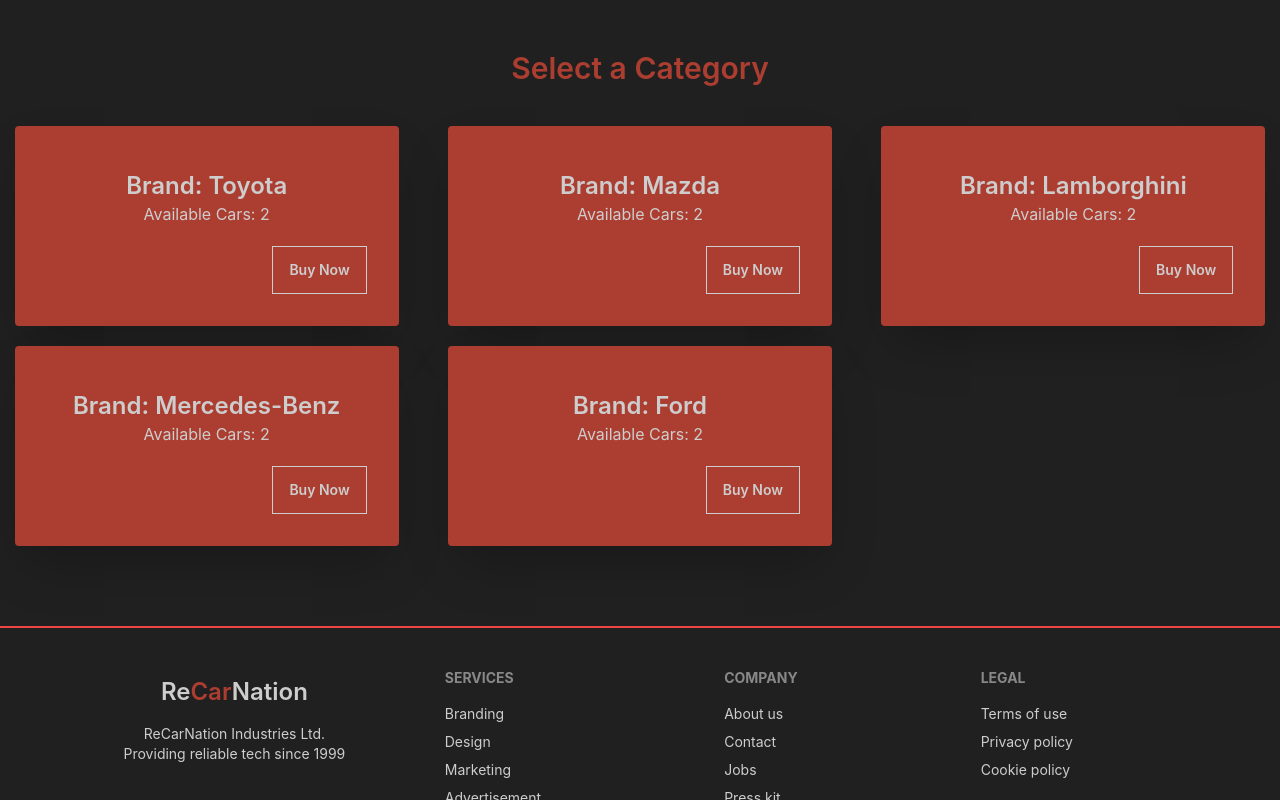
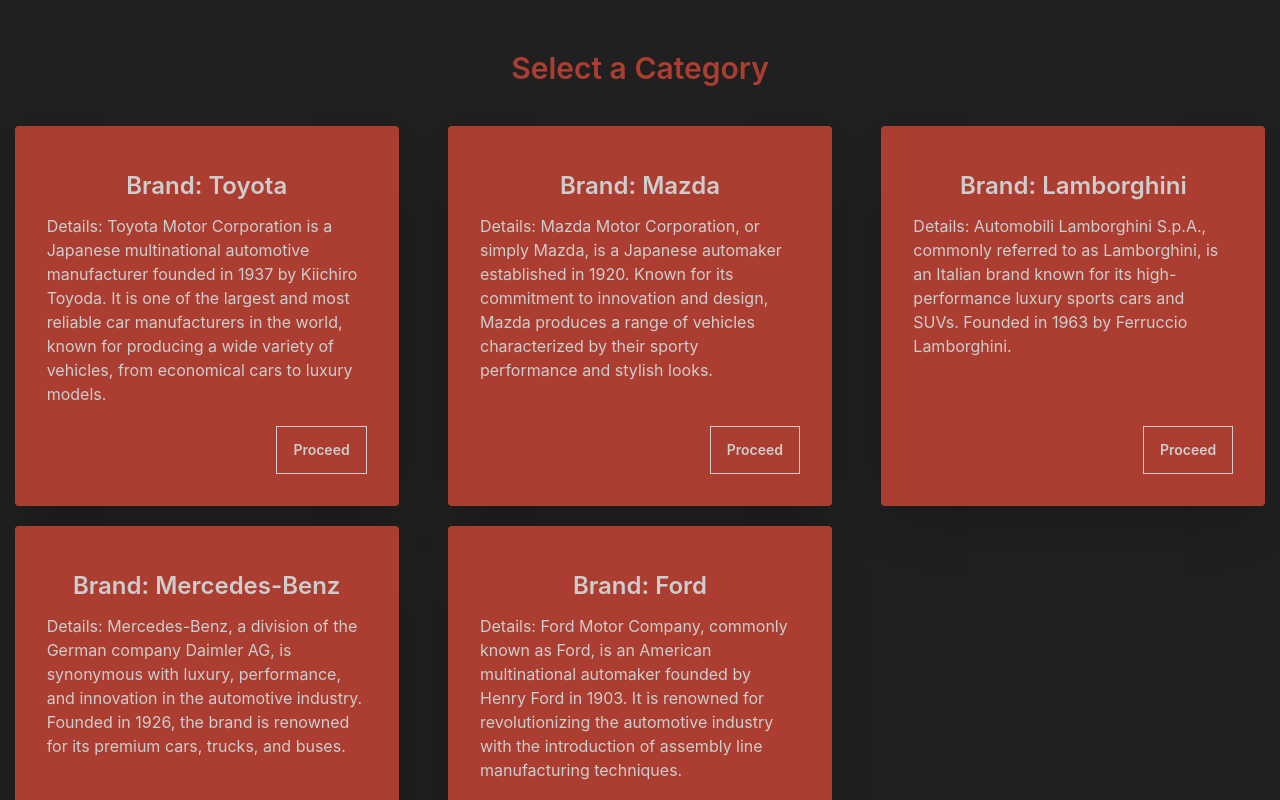
Before and after one commit to MasrulSakib/ReCarNation-react-client, a React (Create React App) app: page / in a window 1280 px wide. Shown: the part 1100-1900 px from the top of the page. Built offline with nearby package versions, Linux system fonts and the light colour scheme.

Commit message:
cars are now categorized by brand and details added

```diff
--- a/src/Routes/Routes.js
+++ b/src/Routes/Routes.js
@@ -2,6 +2,7 @@ import { createBrowserRouter } from 'react-router-dom';
 import Main from '../Layout/Main';
 import Home from '../Shared/Home/Home';
 import Blog from '../Shared/Blog/Blog';
+import CategorizedCars from '../Shared/Home/CarsCategory/CategorizedCars';
 
 
 export const router = createBrowserRouter([
@@ -11,11 +12,16 @@ export const router = createBrowserRouter([
         children: [
             {
                 path: '/',
-                element: <Home></Home>
+                element: <Home></Home>,
             },
             {
                 path: '/blog',
                 element: <Blog></Blog>
+            },
+            {
+                path: '/categorizedcars/:company',
+                element: <CategorizedCars></CategorizedCars>,
+                loader: ({ params }) => fetch(`http://localhost:5000/cars/${params.company}`)
             }
         ]
     }
--- /dev/null
+++ b/src/Shared/Home/CarsCategory/CarData.js
@@ -0,0 +1,30 @@
+import React from 'react';
+
+const CarData = ({ carData }) => {
+    const { name, location, seller_name, picture, resale_price, original_price, years_of_use, posted_time } = carData;
+    return (
+        <div className='md:container md:mx-auto mx-4'>
+            <div className="card md:w-[850px] md:h-[500px] lg:card-side bg-error shadow-xl mx-auto">
+                <figure><img className='w-[600px] h-full' src={picture} alt="Album" /></figure>
+                <div className="flex flex-col py-4 ps-4 justify-between">
+
+                    <div className=' text-left gap-0 p-0'>
+                        <h2 className="card-title mb-6">Model: {name}</h2>
+                        <p>Name: {seller_name}</p>
+                        <p>Location: {location}</p>
+                        <p>Selling Price: ${resale_price}</p>
+                        <p>Original Price: ${original_price}</p>
+                        <p>Used Around: {years_of_use} years</p>
+                        <p>Posted Time: {posted_time}</p>
+                    </div>
+
+                    <div className="flex justify-end me-5 mt-2 md:mt-0">
+                        <button className='btn btn-outline btn-ghost rounded-none'>PURCHASE</button>
+                    </div>
+                </div>
+            </div>
+        </div>
+    );
+};
+
+export default CarData;
--- a/src/Shared/Home/CarsCategory/CarsCategory.js
+++ b/src/Shared/Home/CarsCategory/CarsCategory.js
@@ -5,28 +5,28 @@ const CarsCategory = () => {
     const carsBrand = [
         {
             id: 1,
-            brand: 'Toyota',
-            available_cars: 2,
+            company: 'Toyota',
+            description: "Toyota Motor Corporation is a Japanese multinational automotive manufacturer founded in 1937 by Kiichiro Toyoda. It is one of the largest and most reliable car manufacturers in the world, known for producing a wide variety of vehicles, from economical cars to luxury models."
         },
         {
-            id: 1,
-            brand: 'Mazda',
-            available_cars: 2,
+            id: 2,
+            company: 'Mazda',
+            description: "Mazda Motor Corporation, or simply Mazda, is a Japanese automaker established in 1920. Known for its commitment to innovation and design, Mazda produces a range of vehicles characterized by their sporty performance and stylish looks."
         },
         {
-            id: 1,
-            brand: 'Lamborghini',
-            available_cars: 2,
+            id: 3,
+            company: 'Lamborghini',
+            description: "Automobili Lamborghini S.p.A., commonly referred to as Lamborghini, is an Italian brand known for its high-performance luxury sports cars and SUVs. Founded in 1963 by Ferruccio Lamborghini."
         },
         {
-            id: 1,
-            brand: 'Mercedes-Benz',
-            available_cars: 2,
+            id: 4,
+            company: 'Mercedes-Benz',
+            description: "Mercedes-Benz, a division of the German company Daimler AG, is synonymous with luxury, performance, and innovation in the automotive industry. Founded in 1926, the brand is renowned for its premium cars, trucks, and buses."
         },
         {
-            id: 1,
-            brand: 'Ford',
-            available_cars: 2,
+            id: 5,
+            company: 'Ford',
+            description: "Ford Motor Company, commonly known as Ford, is an American multinational automaker founded by Henry Ford in 1903. It is renowned for revolutionizing the automotive industry with the introduction of assembly line manufacturing techniques."
         },
     ]
 
--- a/src/Shared/Home/CarsCategory/CarsList.js
+++ b/src/Shared/Home/CarsCategory/CarsList.js
@@ -1,16 +1,21 @@
-import React from 'react';
+import React, { useEffect, useState } from 'react';
+import { Link } from 'react-router-dom';
+import CategorizedCars from './CategorizedCars';
 
 const CarsList = ({ car }) => {
-    const { brand, available_cars } = car;
+
+    const { company, description } = car;
+
     return (
         <div className="card w-96 bg-error shadow-2xl mx-auto">
-            <div className="card-body">
+            <div className="card-body flex items-end justify-between">
                 <div className='flex flex-col justify-center items-center my-3 '>
-                    <h2 className="card-title text-2xl">Brand: {brand}</h2>
-                    <p>Available Cars: {available_cars}</p>
+                    <h2 className="card-title text-2xl mb-3">Brand: {company}</h2>
+                    <p className='text-left'>Details: {description}</p>
                 </div>
-                <div className="card-actions justify-end">
-                    <button className="btn btn-outline btn-ghost rounded-none">Buy Now</button>
+                <div className="card-actions">
+                    <Link to={`/categorizedcars/${company}`}>
+                        <button className="btn btn-outline btn-ghost rounded-none">Proceed</button></Link>
                 </div>
             </div>
         </div>
--- /dev/null
+++ b/src/Shared/Home/CarsCategory/CategorizedCars.js
@@ -0,0 +1,24 @@
+import React from 'react';
+import { useLoaderData } from 'react-router-dom';
+import CarData from './CarData';
+
+
+const CategorizedCars = () => {
+    const carsData = useLoaderData()
+
+    return (
+        <div>
+            <h2 className='md:text-3xl text-2xl font-semibold mt-20 text-error'>Total Cars Available in this Category: {carsData.length}</h2>
+            <div className='grid grid-cols-1 md:grid-cols-2 gap-6 my-20 mx-auto' >
+                {
+                    carsData.map(carData => <CarData
+                        key={carData._id}
+                        carData={carData}
+                    ></CarData>)
+                }
+            </div>
+        </div>
+    );
+};
+
+export default CategorizedCars;
--- a/src/Shared/Home/Home.js
+++ b/src/Shared/Home/Home.js
@@ -1,6 +1,7 @@
 import React from 'react';
 import Banner from './Banner/Banner';
 import CarsCategory from './CarsCategory/CarsCategory';
+
 
 const Home = () => {
     return (
```
